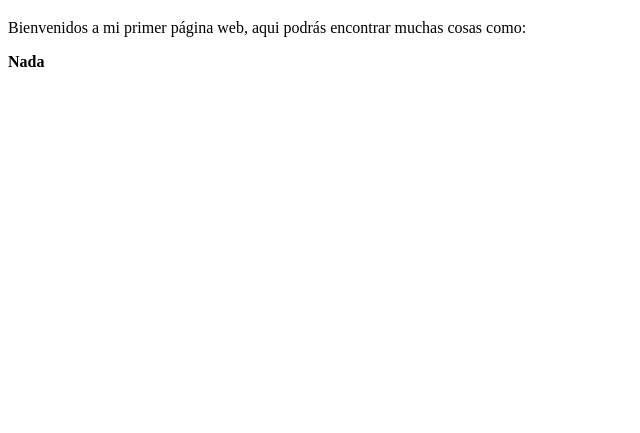
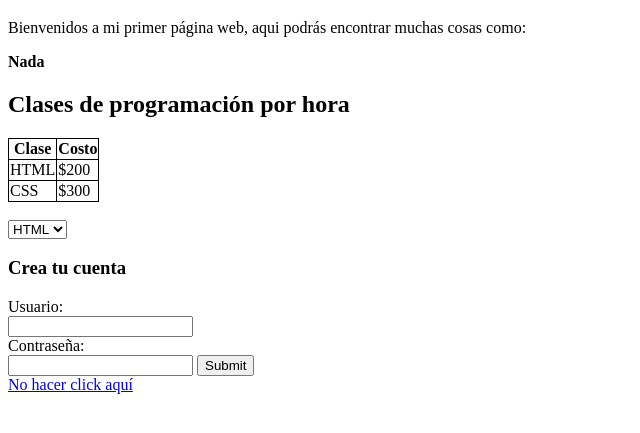
Before and after one commit to ElGermanco/Churrito, a plain HTML site: page index.html in a window 1280 px wide. Shown: the part 61-494 px from the top of the page, without its empty margins (0-640 px from the left). Drawn offline with Linux system fonts and the light colour scheme.

Commit message:
Primer pagina Web en menos de 30 min

```diff
--- a/index.html
+++ b/index.html
@@ -1,6 +1,7 @@
 <!DOCTYPE html>
 <html>
 <head>
+	<link rel="stylesheet" href="style.css">
 	<meta charset="utf-8">
 	<meta name="viewport" content="width=device-width, initial-scale=1">
 	<title>Germanweb</title>
@@ -12,5 +13,40 @@
 	Bienvenidos a mi primer página web, aqui podrás encontrar muchas cosas como:
 </p>
 <div> <b>Nada</b> </div>
+<h2>Clases de programación por hora</h2>
+<style>
+	table,th,td {
+		border: 1px solid black;
+		border-collapse: collapse;
+	}
+</style>
+<table>
+	<tr>
+		<th>Clase</th>
+		<th>Costo</th>
+	</tr>
+	<tr>
+		<td>HTML</td>
+		<td>$200</td>
+	</tr>
+	<tr>
+		<td>CSS</td>
+		<td>$300</td>
+	</tr>
+</table><br>
+<select name="Curso">
+	<option value="HTML">HTML</option>
+	<option value="CSS">CSS</option>
+</select>
+<h3>Crea tu cuenta</h3>
+<form action="/registration" method="post">
+	<label for="username">Usuario:</label><br>
+	<input type="text" name="username"><br>
+
+	<label for="password">Contraseña:</label><br>
+	<input type="password" />
+	<input type="submit" />
+</form>
+<a href="Location.html">No hacer click aquí</a>
 </body>
 </html>
```
Also changed, not shown: Location.html (added, +12 -0 lines), Jesen.jpg (added).
